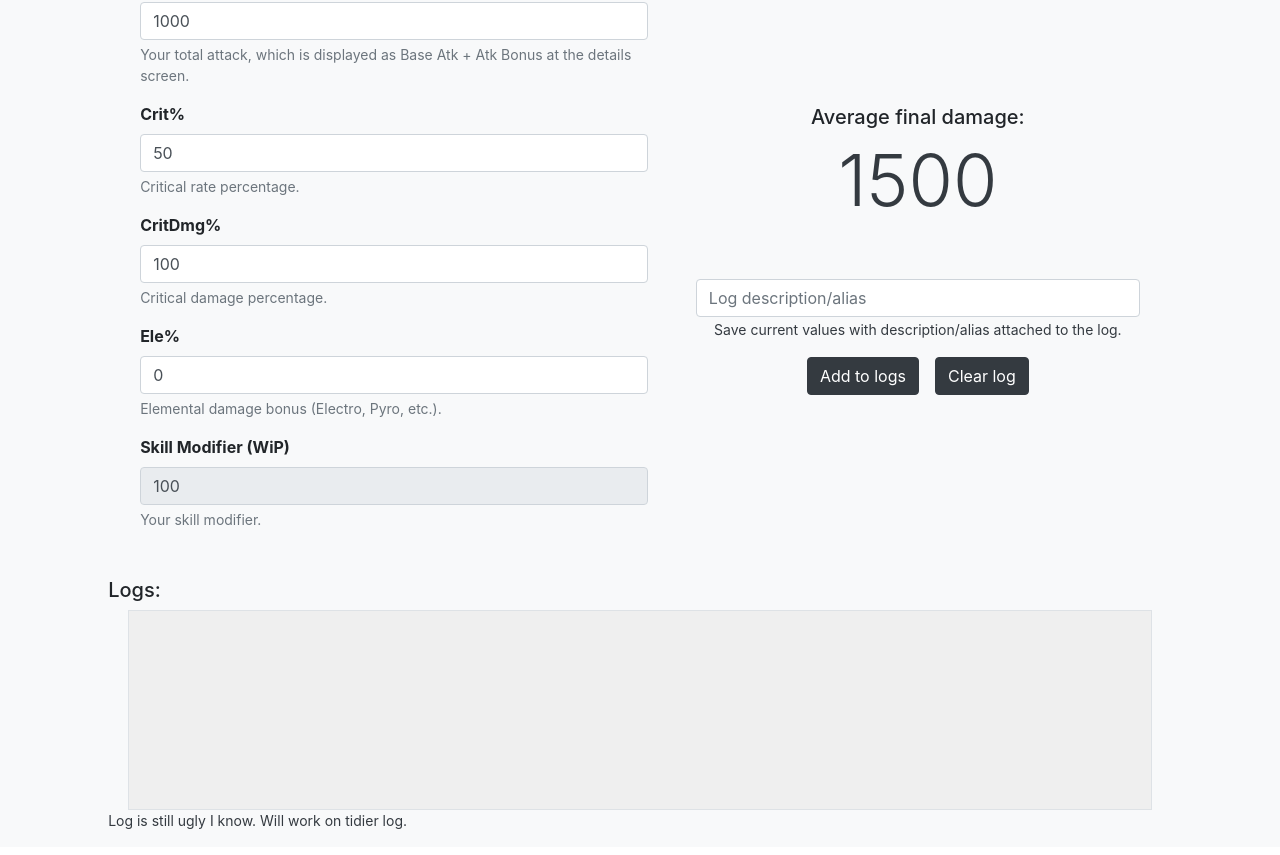
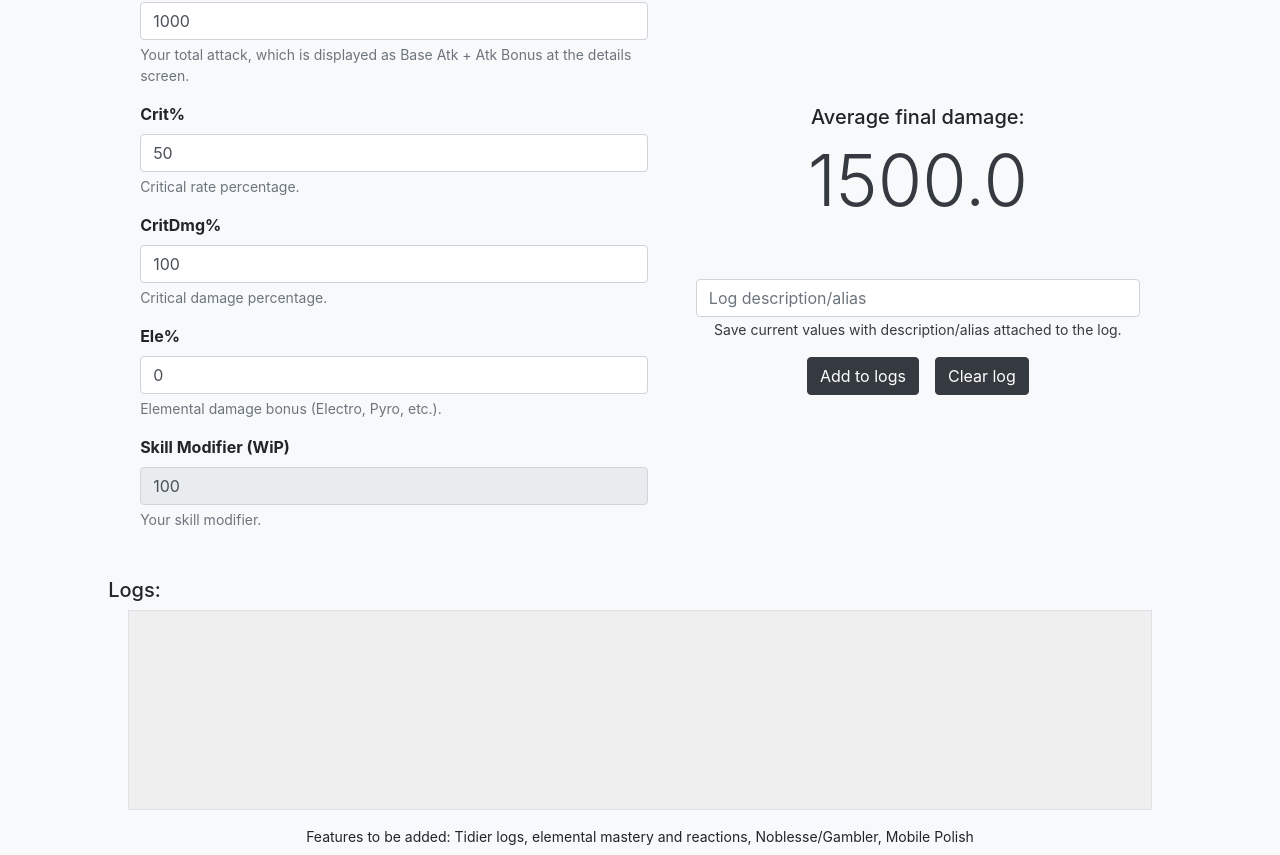
Before and after one commit to dhisonp/genshin-average-calculator, a React (Create React App) app: page / in a window 1280 px wide. Shown: the part 185-1040 px from the top of the page. Built offline with nearby package versions, Linux system fonts and the light colour scheme.

Commit message:
Fixed decimal overflow

```diff
--- a/src/App.js
+++ b/src/App.js
@@ -20,7 +20,7 @@ function App() {
   //Final Calc Refresh
   const finalCalc = () => {
     // const final = attack * (critRate / 100);
-    const final = formula(attack, critRate, critDmg, eleBonusDmg, modifier);
+    const final = formula(attack, critRate, critDmg, eleBonusDmg, modifier).toFixed(1);
     setFinal(final);
   }
   //Event listener
@@ -131,9 +131,9 @@ function App() {
           <div className="p-2 border overflow-auto" style={{ height: "25vh", backgroundColor: "#efefef", width: "80vw" }}>
             <pre>{renderLogLines()}</pre>
           </div>
-          <small className="text-dark align-self-start">Log is still ugly I know. Will work on tidier log.</small>
         </div>
       </div>
+      <small className="pb-2">Features to be added: Tidier logs, elemental mastery and reactions, Noblesse/Gambler, Mobile Polish</small>
     </div >
   );
 }
```
Also changed, not shown: todo.txt (added).
